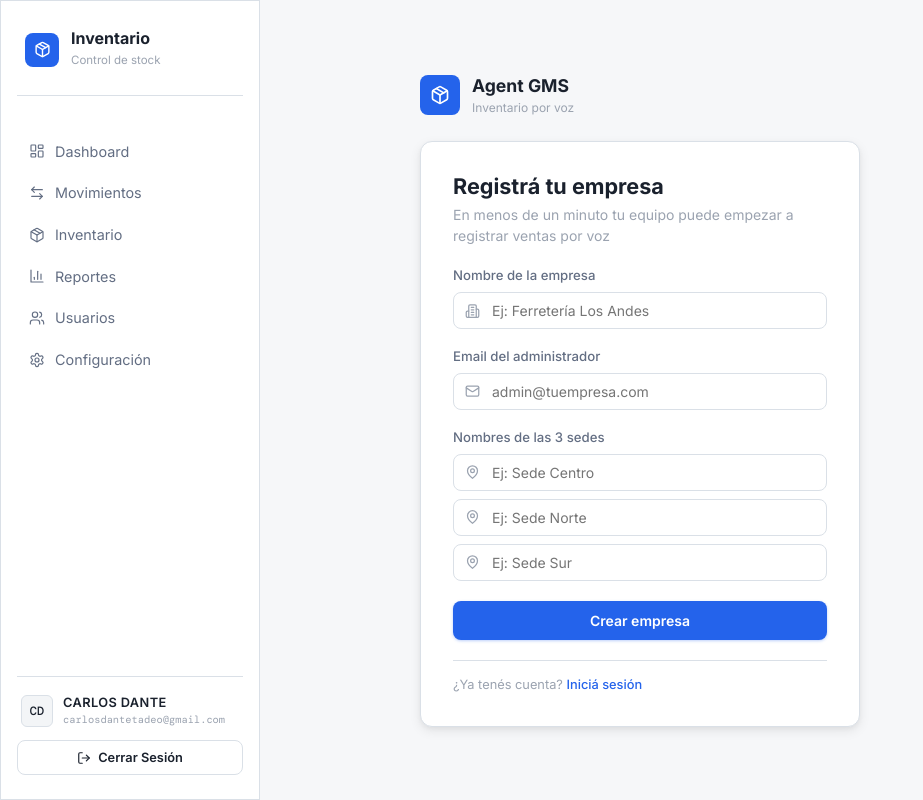
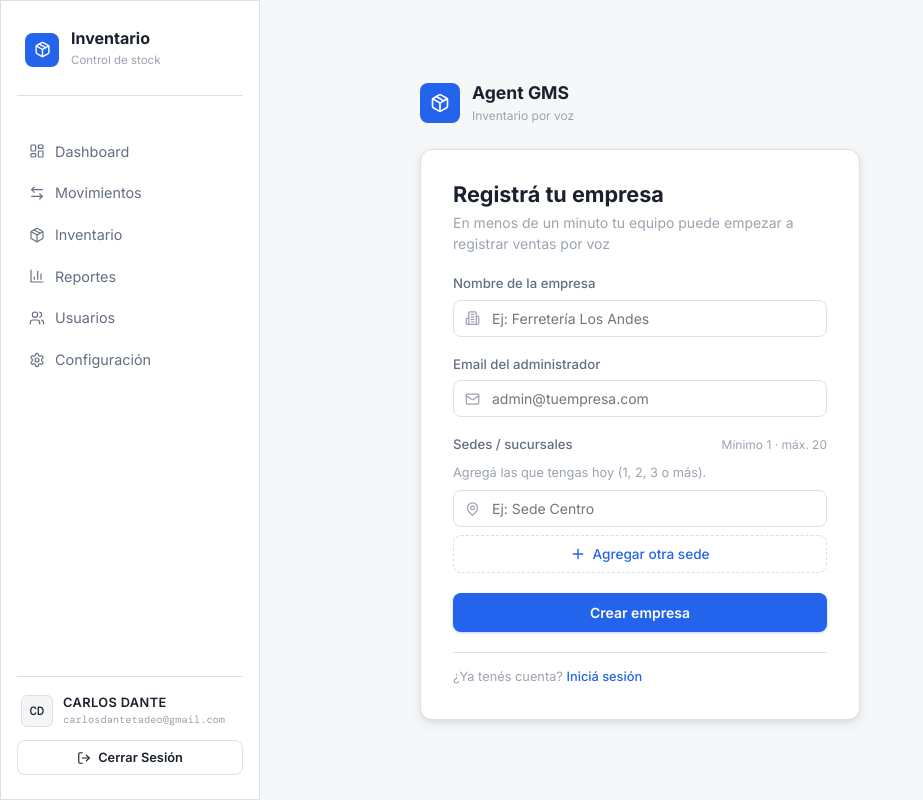
Before and after one commit to Carlosdantetadeo/GESTOR-DE-INVENTARIO, a Next.js app in the folder frontend/: page /registro in a window 1280 px wide. Shown: the whole page, without its empty margins (0-923 px from the left). Built offline with nearby package versions, Linux system fonts and the light colour scheme; no server answers.

Commit message:
fix: registro con sedes flexibles (min 1, max 20)
Permite elegir cuantas sucursales crear al dar de alta una empresa, en lugar de exigir exactamente tres.

Co-authored-by: Cursor <cursoragent@cursor.com>

```diff
--- a/frontend/app/registro/page.js
+++ b/frontend/app/registro/page.js
@@ -1,37 +1,53 @@
 'use client'
 
 import { useState } from 'react'
-import { Building2, Mail, MapPin, Package, CheckCircle2, AlertCircle } from 'lucide-react'
+import { Building2, Mail, MapPin, Package, CheckCircle2, AlertCircle, Plus, Trash2 } from 'lucide-react'
 
 const EDGE_URL = `${process.env.NEXT_PUBLIC_SUPABASE_URL}/functions/v1/onboarding`
+const MAX_SEDES = 20
 
 export default function Registro() {
-  const [form, setForm] = useState({
-    empresa: '',
-    email:   '',
-    sede1:   '',
-    sede2:   '',
-    sede3:   '',
-  })
+  const [empresa, setEmpresa] = useState('')
+  const [email, setEmail]     = useState('')
+  const [sedes, setSedes]     = useState([''])
   const [loading, setLoading] = useState(false)
   const [error,   setError]   = useState('')
   const [success, setSuccess] = useState(false)
 
-  const set = (key) => (e) => setForm(f => ({ ...f, [key]: e.target.value }))
+  const addSede = () => {
+    if (sedes.length >= MAX_SEDES) return
+    setSedes(s => [...s, ''])
+  }
+
+  const removeSede = (index) => {
+    if (sedes.length <= 1) return
+    setSedes(s => s.filter((_, i) => i !== index))
+  }
+
+  const updateSede = (index, value) => {
+    setSedes(s => s.map((v, i) => (i === index ? value : v)))
+  }
 
   const handleSubmit = async (e) => {
     e.preventDefault()
     setLoading(true)
     setError('')
 
+    const sedesValidas = sedes.map(s => s.trim()).filter(Boolean)
+    if (sedesValidas.length < 1) {
+      setError('Agregá al menos una sede con nombre.')
+      setLoading(false)
+      return
+    }
+
     try {
       const res = await fetch(EDGE_URL, {
         method: 'POST',
         headers: { 'Content-Type': 'application/json' },
         body: JSON.stringify({
-          empresa_nombre: form.empresa,
-          admin_email:    form.email,
-          sedes:          [form.sede1, form.sede2, form.sede3],
+          empresa_nombre: empresa.trim(),
+          admin_email:    email.trim(),
+          sedes:          sedesValidas,
         }),
       })
 
@@ -102,15 +118,14 @@ export default function Registro() {
 
           <form onSubmit={handleSubmit} style={{ display: 'flex', flexDirection: 'column', gap: '18px' }}>
 
-            {/* Nombre de empresa */}
             <Field label="Nombre de la empresa">
               <div style={{ position: 'relative' }}>
                 <Building2 size={15} style={styles.fieldIcon} />
                 <input
                   type="text"
                   required
-                  value={form.empresa}
-                  onChange={set('empresa')}
+                  value={empresa}
+                  onChange={(e) => setEmpresa(e.target.value)}
                   placeholder="Ej: Ferretería Los Andes"
                   className="input-field"
                   style={{ paddingLeft: '38px' }}
@@ -118,15 +133,14 @@ export default function Registro() {
               </div>
             </Field>
 
-            {/* Email administrador */}
             <Field label="Email del administrador">
               <div style={{ position: 'relative' }}>
                 <Mail size={15} style={styles.fieldIcon} />
                 <input
                   type="email"
                   required
-                  value={form.email}
-                  onChange={set('email')}
+                  value={email}
+                  onChange={(e) => setEmail(e.target.value)}
                   placeholder="admin@tuempresa.com"
                   className="input-field"
                   style={{ paddingLeft: '38px' }}
@@ -134,33 +148,80 @@ export default function Registro() {
               </div>
             </Field>
 
-            {/* Sedes */}
-            <div style={{ display: 'flex', flexDirection: 'column', gap: '6px' }}>
-              <label style={styles.label}>Nombres de las 3 sedes</label>
             <div style={{ display: 'flex', flexDirection: 'column', gap: '8px' }}>
-                {[
-                  { key: 'sede1', placeholder: 'Ej: Sede Centro' },
-                  { key: 'sede2', placeholder: 'Ej: Sede Norte' },
-                  { key: 'sede3', placeholder: 'Ej: Sede Sur' },
-                ].map(({ key, placeholder }, i) => (
-                  <div key={key} style={{ position: 'relative' }}>
+              <div style={{ display: 'flex', justifyContent: 'space-between', alignItems: 'center' }}>
+                <label style={styles.label}>Sedes / sucursales</label>
+                <span style={{ fontSize: '0.75rem', color: 'hsl(var(--text-muted))' }}>
+                  Mínimo 1 · máx. {MAX_SEDES}
+                </span>
+              </div>
+              <p style={{ fontSize: '0.8rem', color: 'hsl(var(--text-muted))', margin: 0 }}>
+                Agregá las que tengas hoy (1, 2, 3 o más).
+              </p>
+
+              <div style={{ display: 'flex', flexDirection: 'column', gap: '8px' }}>
+                {sedes.map((nombre, i) => (
+                  <div key={i} style={{ display: 'flex', gap: '8px', alignItems: 'center' }}>
+                    <div style={{ position: 'relative', flex: 1 }}>
                       <MapPin size={15} style={styles.fieldIcon} />
                       <input
                         type="text"
-                      required
-                      value={form[key]}
-                      onChange={set(key)}
-                      placeholder={placeholder}
+                        value={nombre}
+                        onChange={(e) => updateSede(i, e.target.value)}
+                        placeholder={i === 0 ? 'Ej: Sede Centro' : `Sede ${i + 1}`}
                         className="input-field"
                         style={{ paddingLeft: '38px' }}
                         aria-label={`Sede ${i + 1}`}
                       />
                     </div>
+                    {sedes.length > 1 && (
+                      <button
+                        type="button"
+                        onClick={() => removeSede(i)}
+                        className="btn"
+                        style={{
+                          padding: '10px',
+                          border: '1px solid hsl(var(--border))',
+                          borderRadius: 'var(--radius-md)',
+                          background: 'transparent',
+                          color: 'hsl(var(--text-muted))',
+                          cursor: 'pointer',
+                        }}
+                        aria-label={`Quitar sede ${i + 1}`}
+                      >
+                        <Trash2 size={16} />
+                      </button>
+                    )}
+                  </div>
                 ))}
               </div>
+
+              {sedes.length < MAX_SEDES && (
+                <button
+                  type="button"
+                  onClick={addSede}
+                  className="btn"
+                  style={{
+                    display: 'flex',
+                    alignItems: 'center',
+                    justifyContent: 'center',
+                    gap: '6px',
+                    padding: '10px',
+                    border: '1px dashed hsl(var(--border))',
+                    borderRadius: 'var(--radius-md)',
+                    background: 'transparent',
+                    color: 'hsl(var(--accent))',
+                    fontSize: '0.85rem',
+                    fontWeight: 500,
+                    cursor: 'pointer',
+                  }}
+                >
+                  <Plus size={16} />
+                  Agregar otra sede
+                </button>
+              )}
             </div>
 
-            {/* Error */}
             {error && (
               <div style={styles.errorBox}>
                 <AlertCircle size={14} style={{ flexShrink: 0 }} />
@@ -219,8 +280,6 @@ function Field({ label, children }) {
     </div>
   )
 }
-
-// ─── Estilos compartidos ──────────────────────────────────────────────────────
 
 const styles = {
   wrapper: {
```
Also changed, not shown: 2 other files (tests, documents, lock files or other folders). Lines whose indentation alone changed are shown as unchanged.
